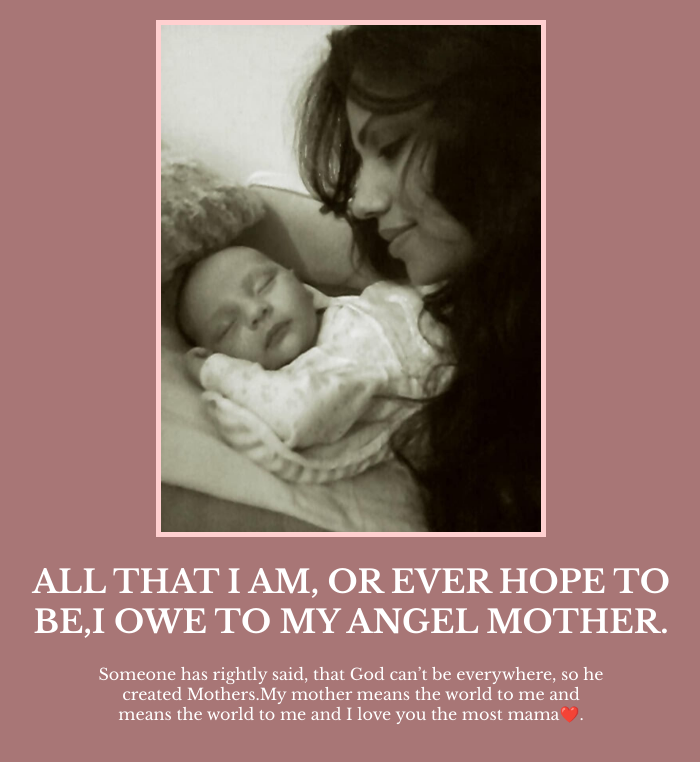
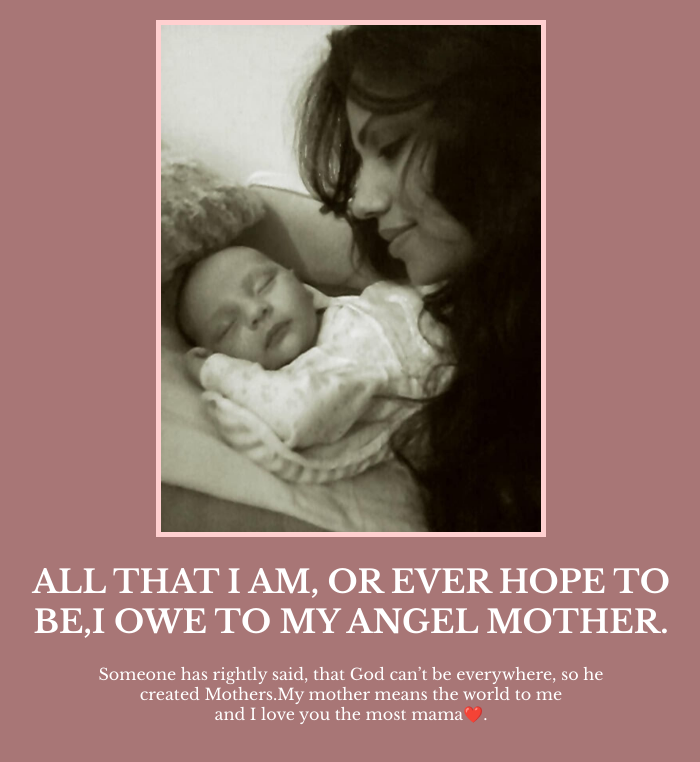
Before and after one commit to Devashish252001/Beautiful-Mother, a plain HTML site: page index.html in a window 1280 px wide. Shown: the whole page, without its empty margins (289-989 px from the left). Drawn offline with nearby package versions, Linux system fonts and the light colour scheme.

Commit message:
Update index.html

```diff
--- a/index.html
+++ b/index.html
@@ -20,8 +20,7 @@
     <h1>All that I am, or ever hope to <br>
       be,I owe to my angel mother.</h1>
     <p> Someone has rightly said, that God can’t be everywhere, so he <br>
-        created Mothers.My mother means the world to me and <br>
-      means the world to me and I love you the most mama❤️.</p>
+        created Mothers.My mother means the world to me<br>and I love you the most mama❤️.</p>
   </div>
 
 </body>
```
